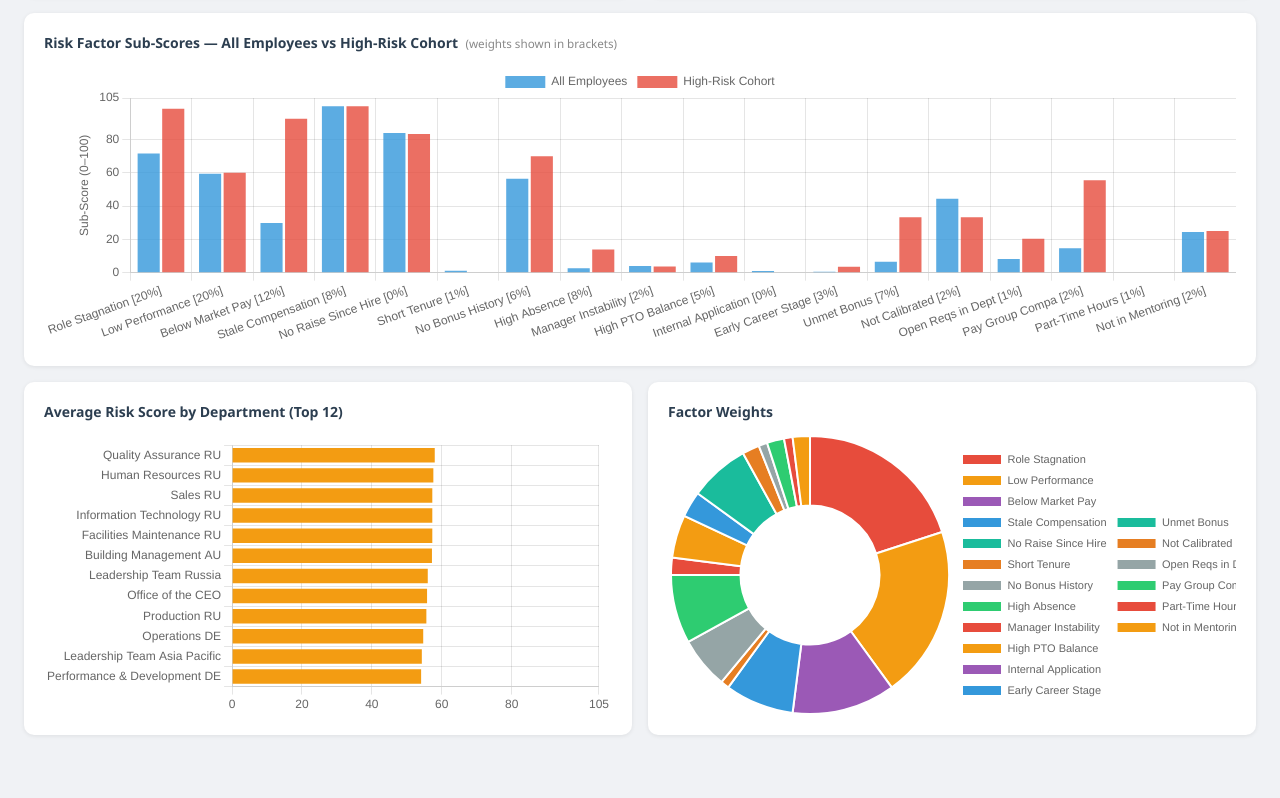
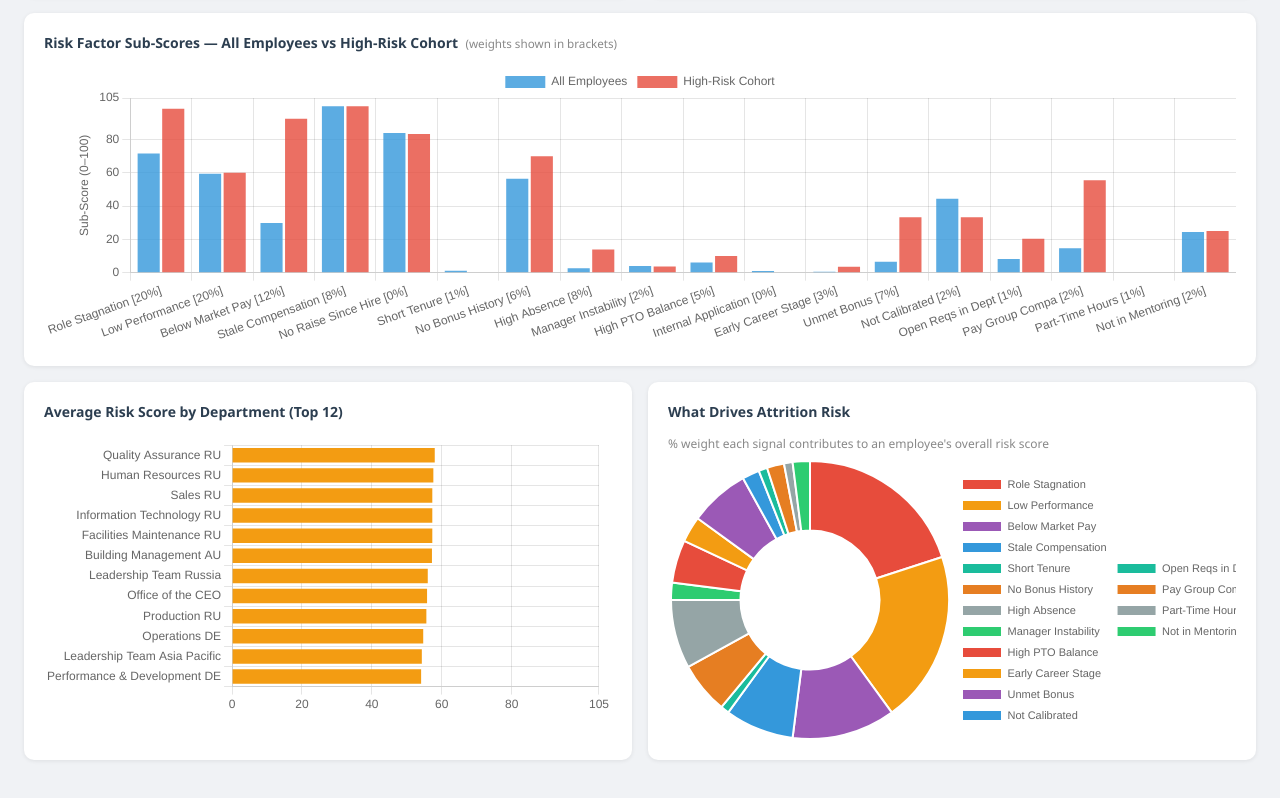
Before and after one commit to HridyaI555511/flight-attrition-poc, a website: page docs/index.html in a window 1280 px wide. Shown: the part 779-1577 px from the top of the page. Drawn offline with nearby package versions, Linux system fonts and the light colour scheme; no server answers.

Commit message:
fix: improve Factor Weights chart clarity
- Rename heading to 'What Drives Attrition Risk'
- Add subtitle explaining weight percentages
- Filter out zero-weight factors (No Raise Since Hire, Internal Application)

```diff
--- a/docs/index.html
+++ b/docs/index.html
@@ -167,7 +167,8 @@
       <canvas id="deptChart"></canvas>
     </div>
     <div class="chart-card">
-      <h3>Factor Weights</h3>
+      <h3>What Drives Attrition Risk</h3>
+      <p style="font-size:12px;color:#888;margin-bottom:8px">% weight each signal contributes to an employee's overall risk score</p>
       <canvas id="weightChart"></canvas>
     </div>
   </div>
@@ -405,13 +406,14 @@ new Chart(document.getElementById('deptChart'), {
   options:{indexAxis:'y',plugins:{legend:{display:false},annotation:{annotations:{line1:{type:'line',xMin:avgScore,xMax:avgScore,borderColor:'#666',borderDash:[4,4]}}}},scales:{x:{max:105}}}
 });
 
-// Weight pie
+// Weight pie (exclude zero-weight factors)
+const fKeysActive = fKeys.filter(k => WEIGHTS[k] > 0);
 new Chart(document.getElementById('weightChart'), {
   type:'doughnut',
   data:{
-    labels:fKeys.map(k=>FACTOR_LABELS[k]),
+    labels:fKeysActive.map(k=>FACTOR_LABELS[k]),
     datasets:[{
-      data:fKeys.map(k=>Math.round(WEIGHTS[k]*100)),
+      data:fKeysActive.map(k=>Math.round(WEIGHTS[k]*100)),
       backgroundColor:['#e74c3c','#f39c12','#9b59b6','#3498db','#1abc9c','#e67e22','#95a5a6','#2ecc71'],
       borderWidth:2
     }]
```
